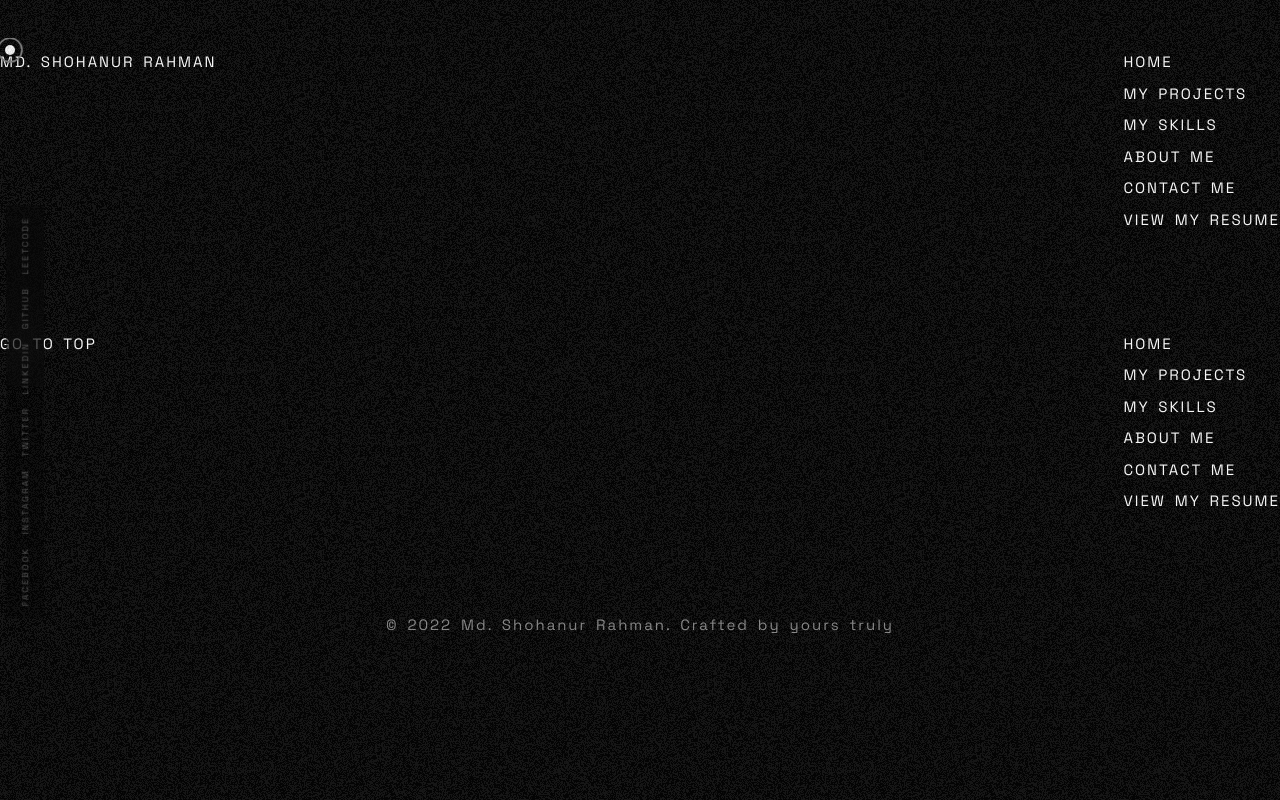
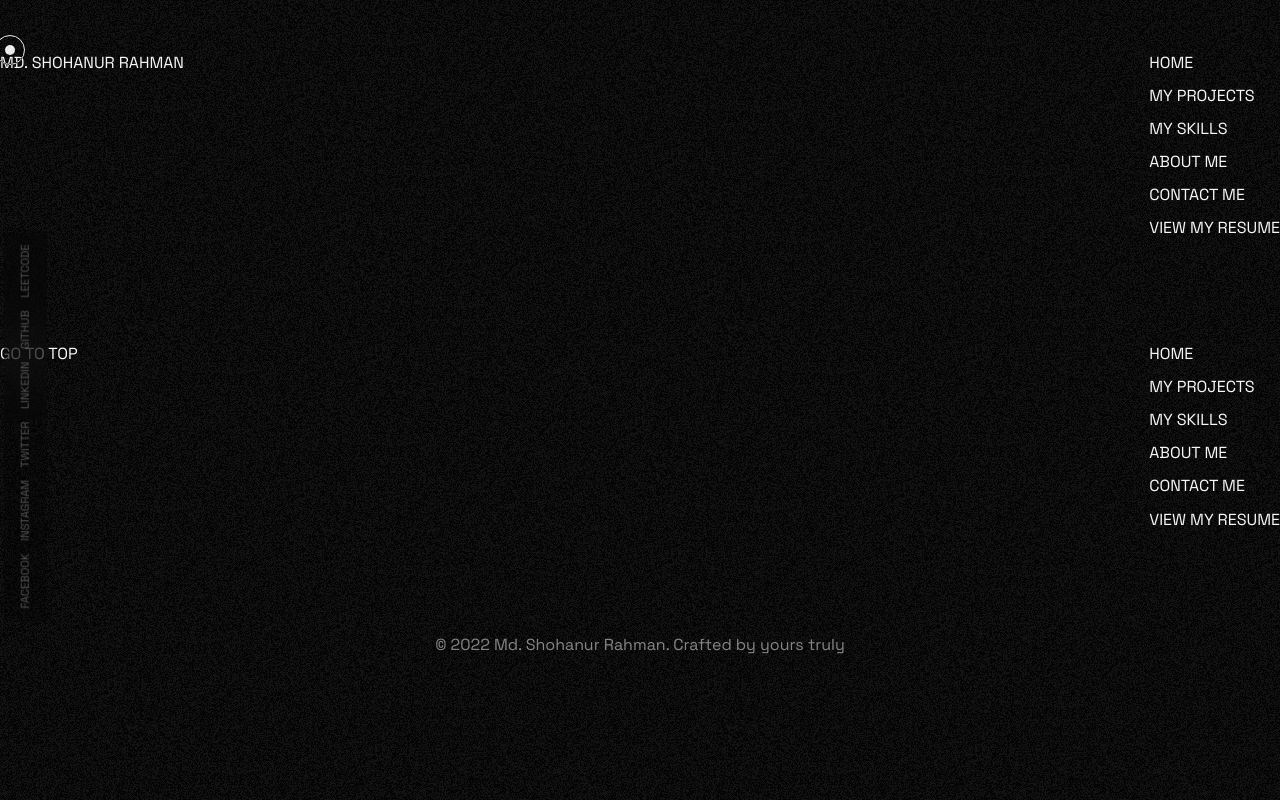
Before and after one commit to shohan-pherones/personal-portfolio, a React (Create React App) app: page /projects in a window 1280 px wide. Built offline with nearby package versions, Linux system fonts and the light colour scheme.

Commit message:
bug fixed

```diff
--- a/src/components/About.js
+++ b/src/components/About.js
@@ -54,7 +54,7 @@ const About = () => {
             applications that stand out in the market.
           </p>
           <a
-            href="https://docs.google.com/document/d/1SWpuImu9yj-z4j9zI_7FrdVyYbhMBy8NdW_voI7a5V4/edit?usp=sharing"
+            href="https://drive.google.com/file/d/10XXgnyx2UmI7oeL5o3VPn1eD0nHsmJpw/view?usp=sharing"
             target="_blank"
             rel="noreferrer"
             className="mt-10 inline-block py-8 px-14 border uppercase rounded-full border-white/20 hover:bg-cyan-400/20 hover:border-cyan-400/20 duration-500"
--- a/src/components/Navbar.js
+++ b/src/components/Navbar.js
@@ -62,7 +62,7 @@ const Navbar = ({ navInFooter }) => {
         </li>
         <li>
           <a
-            href="https://docs.google.com/document/d/1SWpuImu9yj-z4j9zI_7FrdVyYbhMBy8NdW_voI7a5V4/edit?usp=sharing"
+            href="https://drive.google.com/file/d/10XXgnyx2UmI7oeL5o3VPn1eD0nHsmJpw/view?usp=sharing"
             target="_blank"
             rel="noreferrer"
             className="link"
--- a/src/components/Socials.js
+++ b/src/components/Socials.js
@@ -41,7 +41,7 @@ const Socials = () => {
 
   return (
     <div
-      className="socials flex gap-5 uppercase text-sm fixed left-10 top-[75%] origin-left -rotate-90 text-white/30 bg-black/30 p-5 backdrop-blur-xl z-50"
+      className="socials flex gap-5 uppercase text-lg fixed left-10 top-[75%] origin-left -rotate-90 text-white/30 bg-black/30 p-5 backdrop-blur-xl z-50"
       ref={socialBoxRef}
     >
       {data.map((social) => (
--- a/src/index.css
+++ b/src/index.css
@@ -56,10 +56,8 @@ body {
   background-color: var(--color-dark);
   color: var(--color-light);
   font-family: "Space Grotesk", sans-serif;
-  font-size: 1.5rem;
+  font-size: 1.6rem;
   line-height: 1.6;
-  letter-spacing: 2px;
-  word-spacing: 3px;
 }
 
 /* custom cursor styles */
@@ -78,8 +76,8 @@ body {
 }
 
 .inner--cursor.grow {
-  width: 25px;
-  height: 25px;
+  width: 30px;
+  height: 30px;
   transition: width 0.5s, height 0.5s;
 }
 
@@ -87,8 +85,8 @@ body {
   position: fixed;
   left: 10px;
   z-index: 9000;
-  width: 25px;
-  height: 25px;
+  width: 30px;
+  height: 30px;
   transform: translate(-50%, -50%);
   border: 1px solid var(--color-light);
   mix-blend-mode: difference;
@@ -111,7 +109,7 @@ body {
   height: 100vh;
   width: 100vw;
   z-index: -1500;
-  opacity: 0.07;
+  opacity: 0.06;
 }
 
 .link {
```
